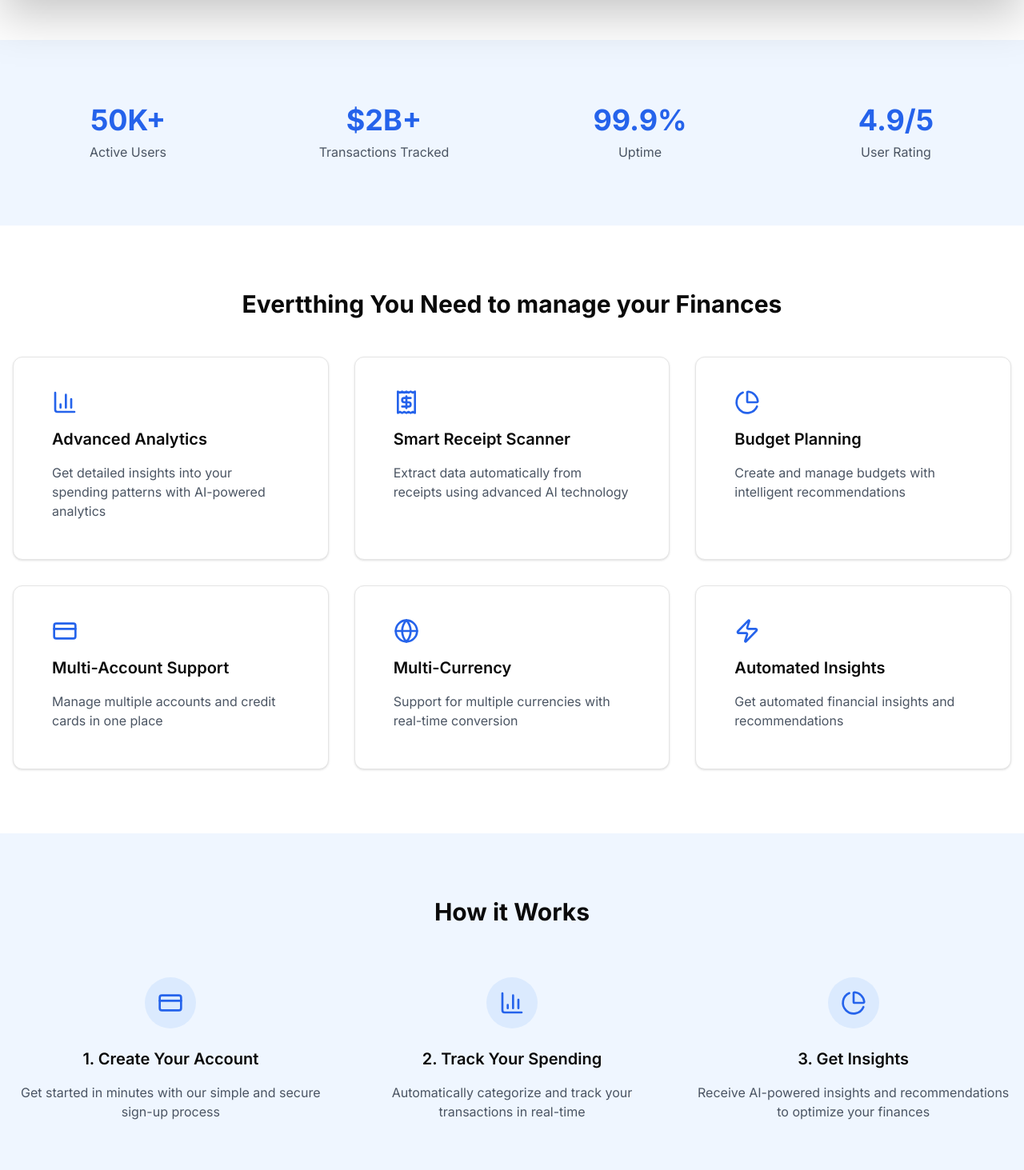
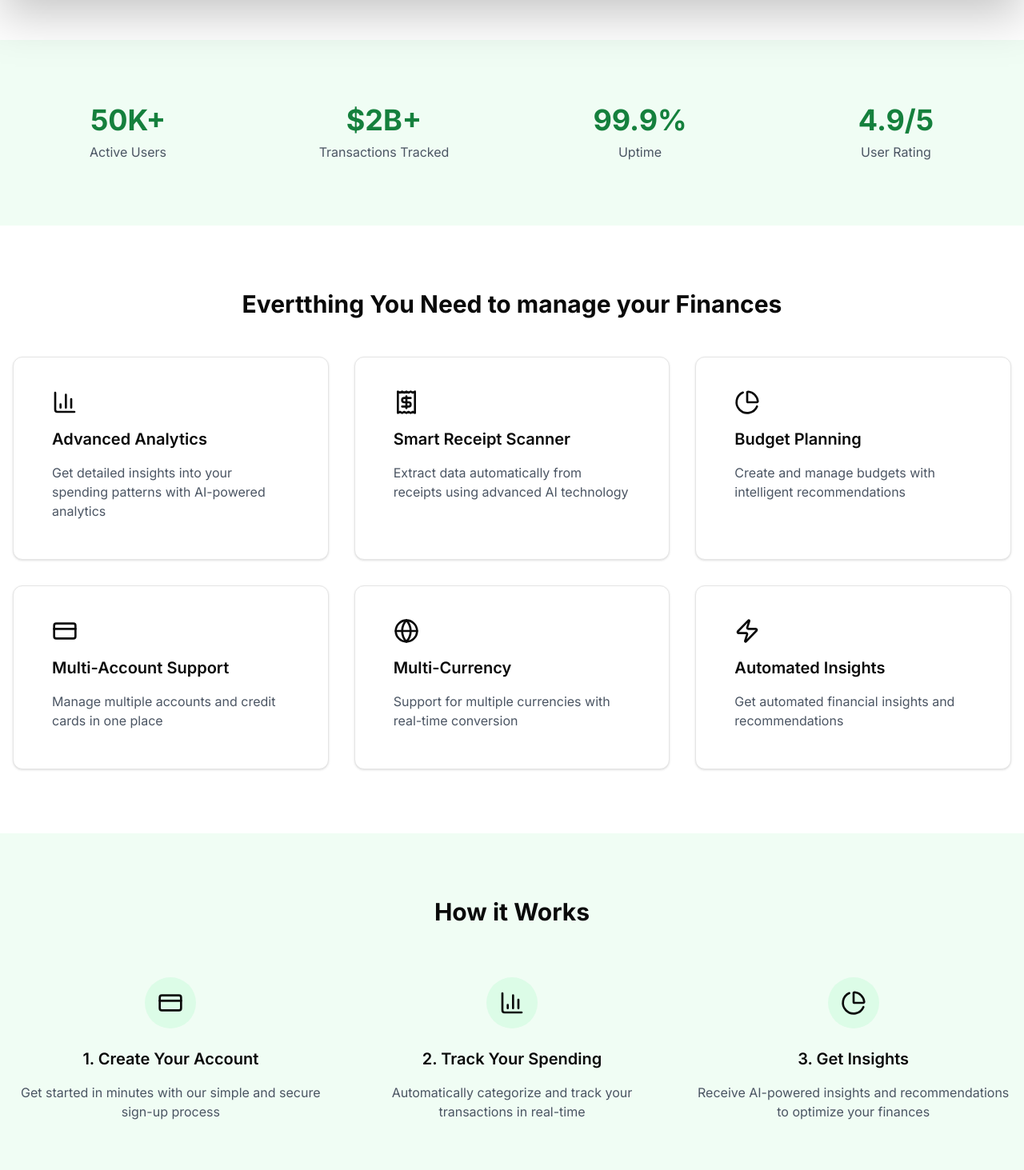
Before and after one commit to Muhammad-Sheik-Nauman/Finwise, a Next.js app: page / in a window 1280 px wide. Shown: the part 1307-2770 px from the top of the page at 80% size. Built offline with nearby package versions, Linux system fonts and the light colour scheme; no server answers.

Commit message:
style: update color scheme to green for improved branding consistency

```diff
--- a/app/globals.css
+++ b/app/globals.css
@@ -77,7 +77,7 @@ html {
 
 @layer utilities {
   .gradient {
-    @apply bg-gradient-to-br from-blue-600 to-purple-600;
+    @apply bg-gradient-to-br from-green-900 to-gray-700;
   }
   .gradient-title {
     @apply gradient font-extrabold tracking-tighter pr-2 pb-2 text-transparent bg-clip-text;
--- a/app/page.jsx
+++ b/app/page.jsx
@@ -11,12 +11,12 @@ export default function Home() {
   return (
     <div className=" items-center pt-40">
       <HeroSection />
-      <section className="py-20 bg-blue-50">
+      <section className="py-20 bg-green-50">
         <div className="container mx-auto px-4">
           <div className="grid grid-cols-2 md:grid-cols-4 gap-8">
             {statsData.map((statsData, index) => (
               <div key={index} className="text-center">
-                <div className="text-4xl font-bold text-blue-600 mb-2">{statsData.value}</div>
+                <div className="text-4xl font-bold text-green-700 mb-2">{statsData.value}</div>
                 <div className="text-gray-600">{statsData.label}</div>
               </div>
             )
@@ -49,14 +49,14 @@ export default function Home() {
 
       </section>
 
-      <section className="py-20 bg-blue-50">
+      <section className="py-20 bg-green-50">
         <div className="container mx-auto px-4">
           <h2 className="text-3xl font-bold text-center mb-16">How it Works</h2>
           <div className="grid grid-cols-1 md:grid-cols-3 gap-8">
             {howItWorksData.map((step, index) => (
               <div key={index} className="text-center">
 
-                <div className="w-16 h-16 bg-blue-100 rounded-full flex items-center justify-center mx-auto mb-6">{step.icon}</div>
+                <div className="w-16 h-16 bg-green-100 rounded-full flex items-center justify-center mx-auto mb-6">{step.icon}</div>
                 <h3 className="text-xl font-semibold mb-4">{step.title}</h3>
                 <p className="text-gray-600">{step.description}</p>
               </div>
@@ -99,17 +99,17 @@ export default function Home() {
 
       </section>
 
-<section className="py-20 bg-blue-600">
+<section className="py-20 bg-green-700">
         <div className="container mx-auto px-4 text-center">
           <h2 className="text-3xl font-bold text-center mb-4 text-white">Ready to Take Control of Your Finances?</h2>
-          <p className="text-blue-100 mb-8 max-w-screen-2xl mx-auto">
+          <p className="text-green-100 mb-8 max-w-screen-2xl mx-auto">
             Join thousands of users who are already managing their finances
             smarter with Finwise
           </p>
           <Link href="/dashboard">
           <Button
            size="lg"
-           className="bg-white text-blue-600 hover:bg-blue-50 animate-bounce"
+           className="bg-white text-green-700 hover:bg-green-100 animate-bounce"
            >
           Start Free Trial
 
--- a/data/landing.js
+++ b/data/landing.js
@@ -30,34 +30,34 @@ export const statsData = [
 // Features Data
 export const featuresData = [
   {
-    icon: <BarChart3 className="h-8 w-8 text-blue-600" />,
+    icon: <BarChart3 className="h-8 w-8 text-green-600" />,
     title: "Advanced Analytics",
     description:
       "Get detailed insights into your spending patterns with AI-powered analytics",
   },
   {
-    icon: <Receipt className="h-8 w-8 text-blue-600" />,
+    icon: <Receipt className="h-8 w-8 text-green-600" />,
     title: "Smart Receipt Scanner",
     description:
       "Extract data automatically from receipts using advanced AI technology",
   },
   {
-    icon: <PieChart className="h-8 w-8 text-blue-600" />,
+    icon: <PieChart className="h-8 w-8 text-green-600" />,
     title: "Budget Planning",
     description: "Create and manage budgets with intelligent recommendations",
   },
   {
-    icon: <CreditCard className="h-8 w-8 text-blue-600" />,
+    icon: <CreditCard className="h-8 w-8 text-green-600" />,
     title: "Multi-Account Support",
     description: "Manage multiple accounts and credit cards in one place",
   },
   {
-    icon: <Globe className="h-8 w-8 text-blue-600" />,
+    icon: <Globe className="h-8 w-8 text-green-600" />,
     title: "Multi-Currency",
     description: "Support for multiple currencies with real-time conversion",
   },
   {
-    icon: <Zap className="h-8 w-8 text-blue-600" />,
+    icon: <Zap className="h-8 w-8 text-green-600" />,
     title: "Automated Insights",
     description: "Get automated financial insights and recommendations",
   },
@@ -66,19 +66,19 @@ export const featuresData = [
 // How It Works Data
 export const howItWorksData = [
   {
-    icon: <CreditCard className="h-8 w-8 text-blue-600" />,
+    icon: <CreditCard className="h-8 w-8 text-green-600" />,
     title: "1. Create Your Account",
     description:
       "Get started in minutes with our simple and secure sign-up process",
   },
   {
-    icon: <BarChart3 className="h-8 w-8 text-blue-600" />,
+    icon: <BarChart3 className="h-8 w-8 text-green-600" />,
     title: "2. Track Your Spending",
     description:
       "Automatically categorize and track your transactions in real-time",
   },
   {
-    icon: <PieChart className="h-8 w-8 text-blue-600" />,
+    icon: <PieChart className="h-8 w-8 text-green-600" />,
     title: "3. Get Insights",
     description:
       "Receive AI-powered insights and recommendations to optimize your finances",
```
Also changed, not shown: 1 other file (tests, documents, lock files or other folders).
